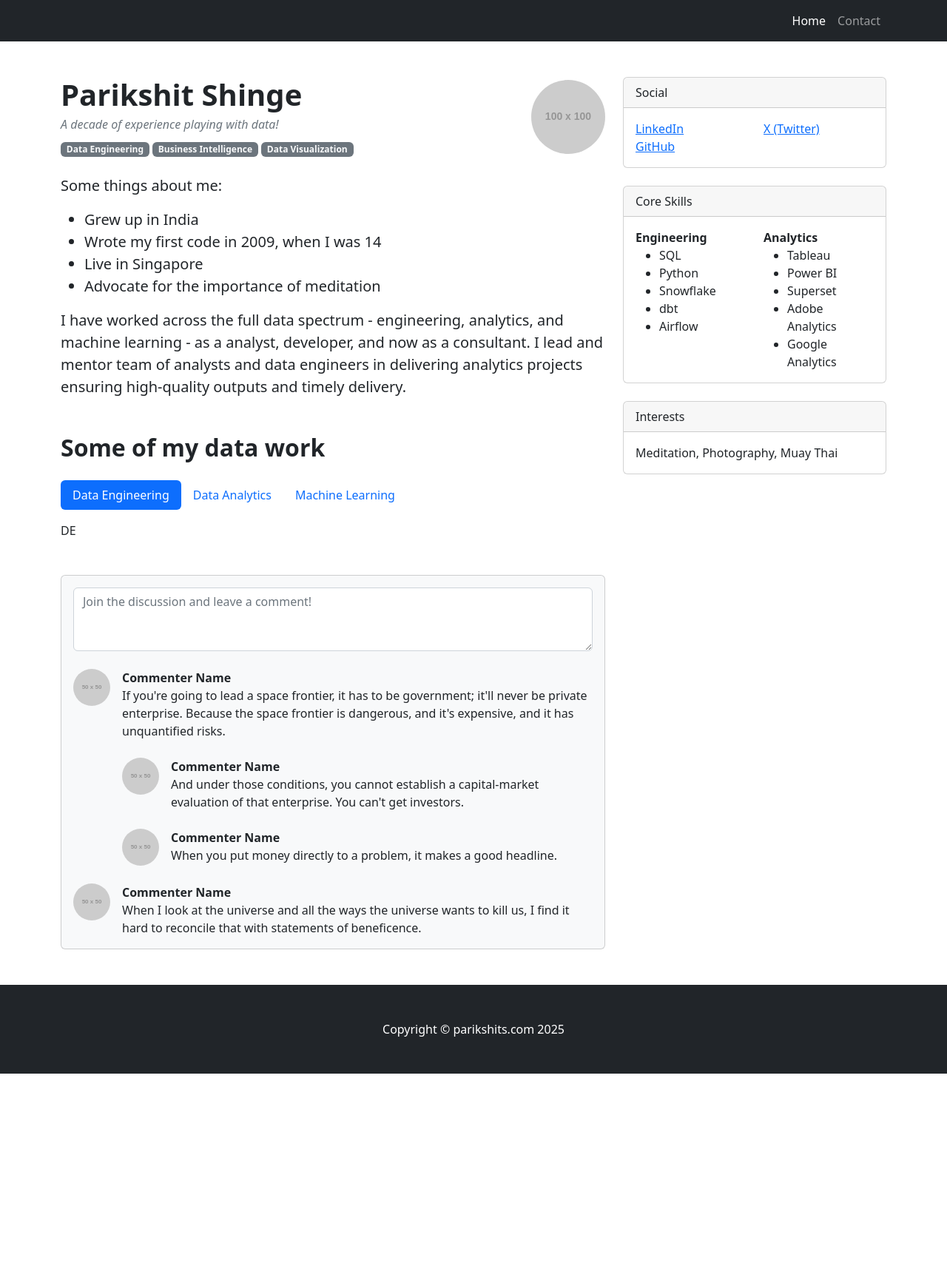
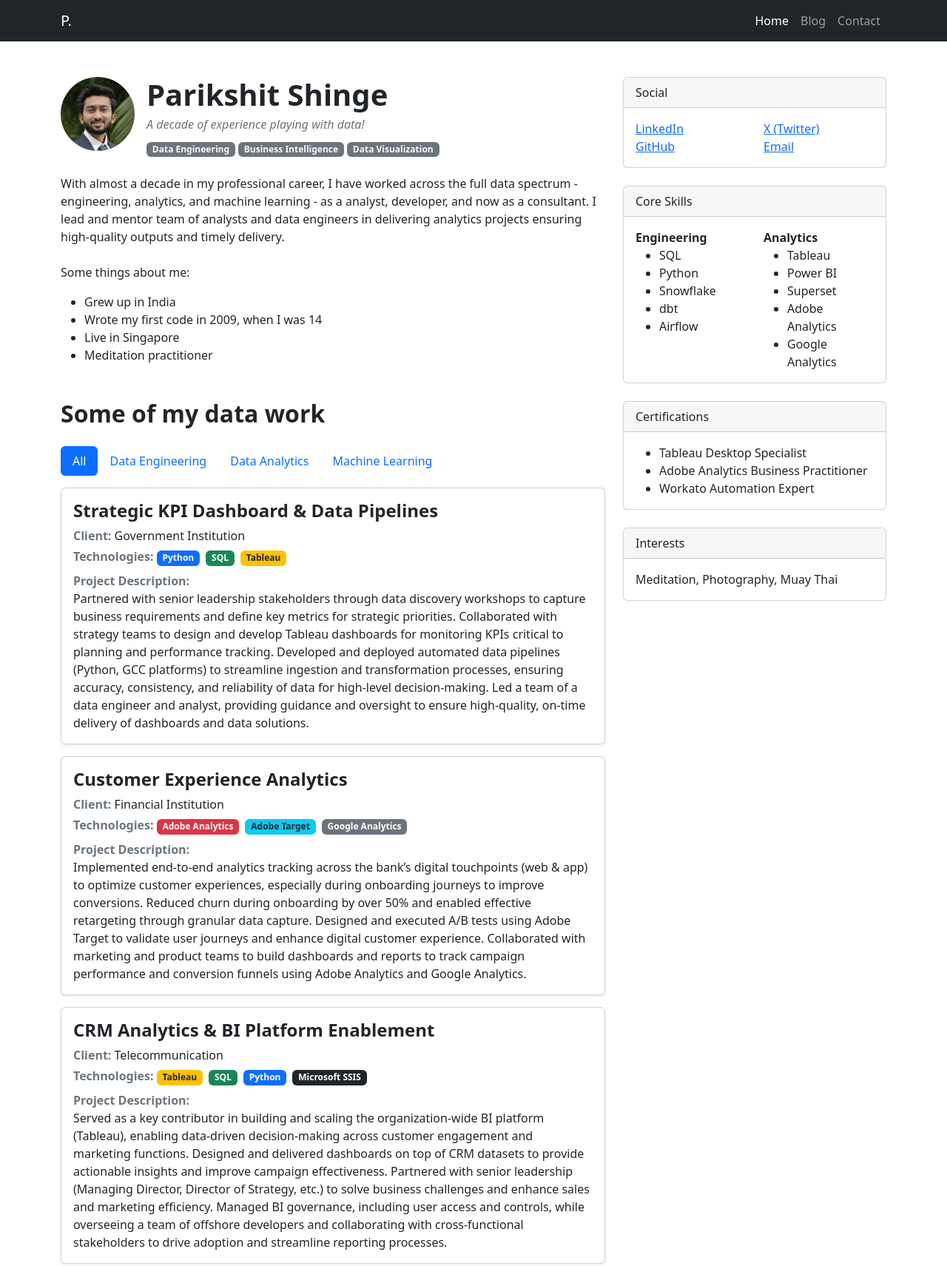
Before and after one commit to parikshitshinge/my-website, a plain HTML site: page index.html in a window 1280 px wide. Shown: the top 1711 px of the page at 74% size. Before the commit the page ends 1451 px from the top, so only its background shows below. Drawn offline with nearby package versions, Linux system fonts and the light colour scheme; placeholder pictures from the web are drawn by us.

Commit message:
Added projects

```diff
--- a/index.html
+++ b/index.html
@@ -7,7 +7,7 @@
         <meta name="author" content="" />
         <title>Parikshit</title>
         <!-- Favicon-->
-        <link rel="icon" type="image/x-icon" href="assets/favicon.ico" />
+        <link rel="icon" type="image/x-icon" href="assets/p.svg" />
         <!-- Core theme CSS (includes Bootstrap)-->
         <link href="css/styles.css" rel="stylesheet" />
     </head>
@@ -15,17 +15,39 @@
         <!-- Responsive navbar-->
         <nav class="navbar navbar-expand-lg navbar-dark bg-dark">
             <div class="container">
-                <a class="navbar-brand" href="#!"></a>
+                <a class="navbar-brand" href="#!" >P.</a>
                 <button class="navbar-toggler" type="button" data-bs-toggle="collapse" data-bs-target="#navbarSupportedContent" aria-controls="navbarSupportedContent" aria-expanded="false" aria-label="Toggle navigation"><span class="navbar-toggler-icon"></span></button>
                 <div class="collapse navbar-collapse" id="navbarSupportedContent">
                     <ul class="navbar-nav ms-auto mb-2 mb-lg-0">
                         <li class="nav-item"><a class="nav-link active" aria-current="page" href="#">Home</a></li>
-                        <li class="nav-item"><a class="nav-link" href="#!">Contact</a></li>
+                        <li class="nav-item"><a class="nav-link" href="#!">Blog</a></li>
+                        <li class="nav-item"><a class="nav-link" data-bs-toggle="modal" data-bs-target="#contactModal">Contact</a></li>
 
                     </ul>
                 </div>
             </div>
         </nav>
+
+                <!-- Contact modal-->
+        <div class="modal fade" tabindex="-1" id="contactModal">
+        <div class="modal-dialog modal-dialog-centered">
+            <div class="modal-content">
+            <div class="modal-header">
+                <h5 class="modal-title">Contact</h5>
+                <button type="button" class="btn-close" data-bs-dismiss="modal" aria-label="Close"></button>
+            </div>
+            <div class="modal-body">
+                <p>My email: <a href="mailto:shinge.parikshit@gmail.com">shinge.parikshit@gmail.com</a></p>
+                <p>Visit "Social" section for social links :)</p>
+            </div>
+            <div class="modal-footer">
+                <button type="button" class="btn btn-primary" data-bs-dismiss="modal" onclick="navigator.clipboard.writeText('shinge.parikshit@gmail.com');">Copy email</button>
+            </div>
+            </div>
+        </div>
+        </div>
+
+
         <!-- Page content-->
         <div class="container mt-5">
             <div class="row">
@@ -33,7 +55,11 @@
                     <!-- Post content-->
                     <article>
                         <!-- Post header-->
-                        <header class="mb-4 d-flex align-items-center justify-content-between">
+                        <header class="mb-4 d-flex align-items-start">
+                            <!-- Profile image -->
+                            <div class="flex-shrink-0 me-3">
+                                <img class="rounded-circle" src="assets/my-pic.jpg" alt="Profile picture" width="100" height="100"/>
+                            </div>
                             <div>
                                 <!-- Post title-->
                                 <h1 class="fw-bolder mb-1">Parikshit Shinge</h1>
@@ -44,86 +70,122 @@
                                 <a class="badge bg-secondary text-decoration-none link-light" href="#!">Business Intelligence</a>
                                 <a class="badge bg-secondary text-decoration-none link-light" href="#!">Data Visualization</a>
                             </div>
-                            <!-- Profile image -->
-                            <div class="flex-shrink-0 ms-3">
-                                <img class="rounded-circle" src="https://dummyimage.com/100x100/ced4da/6c757d.jpg" alt="Profile picture" />
-                            </div>
+
                         </header>
                         <!-- Post content-->
                         <section class="mb-5">
-                            <p class="fs-5 mb-3">Some things about me:
-                                <ul class="list-styled mb-0 fs-5">
+
+                            <p class="mb-4">With almost a decade in my professional career, I have worked across the full data spectrum - engineering, analytics, and machine learning - as a analyst, developer, and now as a consultant.
+                                I lead and mentor team of analysts and data engineers in delivering analytics projects ensuring high-quality outputs and timely delivery.
+
+                            </p>
+                            <p class="mb-3">Some things about me:
+                                <ul class="list-styled mb-0">
                                     <li>Grew up in India</li>
                                     <li>Wrote my first code in 2009, when I was 14</li>
                                     <li>Live in Singapore</li>
-                                    <li>Advocate for the importance of meditation</li>
+                                    <li>Meditation practitioner</li>
                                 </ul>
-
                             </p>
-                            <p class="fs-5 mb-4">I have worked across the full data spectrum - engineering, analytics, and machine learning - as a analyst, developer, and now as a consultant. I lead and mentor team of analysts and data engineers in delivering analytics projects ensuring high-quality outputs and timely delivery.</p>
                             <h2 class="fw-bolder mb-4 mt-5">Some of my data work</h2>
 
+                            <!-- Data projects -->
                             <ul class="nav nav-pills mb-3" id="pills-tab" role="tablist">
-                            <li class="nav-item" role="presentation">
-                                <button class="nav-link active" id="pills-home-tab" data-bs-toggle="pill" data-bs-target="#pills-home" type="button" role="tab" aria-controls="pills-home" aria-selected="true">Data Engineering</button>
-                            </li>
-                            <li class="nav-item" role="presentation">
-                                <button class="nav-link" id="pills-profile-tab" data-bs-toggle="pill" data-bs-target="#pills-profile" type="button" role="tab" aria-controls="pills-profile" aria-selected="false">Data Analytics</button>
-                            </li>
-                            <li class="nav-item" role="presentation">
-                                <button class="nav-link" id="pills-contact-tab" data-bs-toggle="pill" data-bs-target="#pills-contact" type="button" role="tab" aria-controls="pills-contact" aria-selected="false">Machine Learning</button>
-                            </li>
+                                <li class="nav-item" role="presentation">
+                                    <button class="nav-link active" id="pills-all-tab" data-bs-toggle="pill" data-bs-target="#pills-all" type="button" role="tab" aria-controls="pills-all" aria-selected="true">All</button>
+                                </li>
+                                <li class="nav-item" role="presentation">
+                                    <button class="nav-link" id="pills-de-tab" data-bs-toggle="pill" data-bs-target="#pills-de" type="button" role="tab" aria-controls="pills-de" aria-selected="true">Data Engineering</button>
+                                </li>
+                                <li class="nav-item" role="presentation">
+                                    <button class="nav-link" id="pills-da-tab" data-bs-toggle="pill" data-bs-target="#pills-da" type="button" role="tab" aria-controls="pills-da" aria-selected="false">Data Analytics</button>
+                                </li>
+                                <li class="nav-item" role="presentation">
+                                    <button class="nav-link" id="pills-ml-tab" data-bs-toggle="pill" data-bs-target="#pills-ml" type="button" role="tab" aria-controls="pills-ml" aria-selected="false">Machine Learning</button>
+                                </li>
                             </ul>
+
                             <div class="tab-content" id="pills-tabContent">
-                            <div class="tab-pane fade show active" id="pills-home" role="tabpanel" aria-labelledby="pills-home-tab">DE</div>
-                            <div class="tab-pane fade" id="pills-profile" role="tabpanel" aria-labelledby="pills-profile-tab">DA</div>
-                            <div class="tab-pane fade" id="pills-contact" role="tabpanel" aria-labelledby="pills-contact-tab">ML</div>
+                                <div class="tab-pane fade show active" id="pills-all" role="tabpanel" aria-labelledby="pills-all-tab"></div>
+                                <div class="tab-pane fade" id="pills-de" role="tabpanel" aria-labelledby="pills-de-tab"></div>
+                                <div class="tab-pane fade" id="pills-da" role="tabpanel" aria-labelledby="pills-da-tab"></div>
+                                <div class="tab-pane fade" id="pills-ml" role="tabpanel" aria-labelledby="pills-ml-tab"></div>
                             </div>
+
+                            <!-- Projects -->
+                            <div class="container-fluid px-0 my-2">
+                            <ul class="list-unstyled mb-0">
+
+                                <!-- Project 1 -->
+                                <li>
+                                <div class="card shadow-sm mb-3">
+                                    <div class="card-body p-3">
+                                    <h4 class="fw-bold mb-2">Strategic KPI Dashboard & Data Pipelines</h4>
+                                    <p class="mb-1"><span class="fw-semibold text-muted">Client:</span> Government Institution</p>
+                                    <p class="mb-2">
+                                        <span class="fw-semibold text-muted">Technologies:</span>
+                                        <span class="badge bg-primary me-1">Python</span>
+                                        <span class="badge bg-success me-1">SQL</span>
+                                        <span class="badge bg-warning text-dark">Tableau</span>
+                                    </p>
+                                    <p class="text-dark mb-0">
+                                        <span class="fw-semibold text-muted">Project Description:</span><br>
+                                        Partnered with senior leadership stakeholders through data discovery workshops to capture business requirements and define key metrics for strategic priorities. Collaborated with strategy teams to design and develop Tableau dashboards for monitoring KPIs critical to planning and performance tracking. Developed and deployed automated data pipelines (Python, GCC platforms) to streamline ingestion and transformation processes, ensuring accuracy, consistency, and reliability of data for high-level decision-making. Led a team of a data engineer and analyst, providing guidance and oversight to ensure high-quality, on-time delivery of dashboards and data solutions.
+                                    </p>
+                                    </div>
+                                </div>
+                                </li>
+
+                                <!-- Project 2 -->
+                                <li>
+                                <div class="card shadow-sm mb-3">
+                                    <div class="card-body p-3">
+                                    <h4 class="fw-bold mb-2">Customer Experience Analytics</h4>
+                                    <p class="mb-1"><span class="fw-semibold text-muted">Client:</span> Financial Institution</p>
+                                    <p class="mb-2">
+                                        <span class="fw-semibold text-muted">Technologies:</span>
+                                        <span class="badge bg-danger me-1">Adobe Analytics</span>
+                                        <span class="badge bg-info text-dark me-1">Adobe Target</span>
+                                        <span class="badge bg-secondary">Google Analytics</span>
+                                    </p>
+                                    <p class="text-dark mb-0">
+                                        <span class="fw-semibold text-muted">Project Description:</span><br>
+                                        Implemented end-to-end analytics tracking across the bank’s digital touchpoints (web & app) to optimize customer experiences, especially during onboarding journeys to improve conversions. Reduced churn during onboarding by over 50% and enabled effective retargeting through granular data capture. Designed and executed A/B tests using Adobe Target to validate user journeys and enhance digital customer experience. Collaborated with marketing and product teams to build dashboards and reports to track campaign performance and conversion funnels using Adobe Analytics and Google Analytics.
+                                    </p>
+                                    </div>
+                                </div>
+                                </li>
+
+                                <!-- Project 3 -->
+                                <li>
+                                <div class="card shadow-sm mb-3">
+                                    <div class="card-body p-3">
+                                    <h4 class="fw-bold mb-2">CRM Analytics & BI Platform Enablement</h4>
+                                    <p class="mb-1"><span class="fw-semibold text-muted">Client:</span> Telecommunication</p>
+                                    <p class="mb-2">
+                                        <span class="fw-semibold text-muted">Technologies:</span>
+                                        <span class="badge bg-warning text-dark me-1">Tableau</span>
+                                        <span class="badge bg-success me-1">SQL</span>
+                                        <span class="badge bg-primary me-1">Python</span>
+                                        <span class="badge bg-dark">Microsoft SSIS</span>
+                                    </p>
+                                    <p class="text-dark mb-0">
+                                        <span class="fw-semibold text-muted">Project Description:</span><br>
+                                        Served as a key contributor in building and scaling the organization-wide BI platform (Tableau), enabling data-driven decision-making across customer engagement and marketing functions. Designed and delivered dashboards on top of CRM datasets to provide actionable insights and improve campaign effectiveness. Partnered with senior leadership (Managing Director, Director of Strategy, etc.) to solve business challenges and enhance sales and marketing efficiency. Managed BI governance, including user access and controls, while overseeing a team of offshore developers and collaborating with cross-functional stakeholders to drive adoption and streamline reporting processes.
+                                    </p>
+                                    </div>
+                                </div>
+                                </li>
+
+                            </ul>
+                            </div>
+
+
+
 
                         </section>
                     </article>
-                    <!-- Comments section-->
-                    <section class="mb-5">
-                        <div class="card bg-light">
-                            <div class="card-body">
-                                <!-- Comment form-->
-                                <form class="mb-4"><textarea class="form-control" rows="3" placeholder="Join the discussion and leave a comment!"></textarea></form>
-                                <!-- Comment with nested comments-->
-                                <div class="d-flex mb-4">
-                                    <!-- Parent comment-->
-                                    <div class="flex-shrink-0"><img class="rounded-circle" src="https://dummyimage.com/50x50/ced4da/6c757d.jpg" alt="..." /></div>
-                                    <div class="ms-3">
-                                        <div class="fw-bold">Commenter Name</div>
-                                        If you're going to lead a space frontier, it has to be government; it'll never be private enterprise. Because the space frontier is dangerous, and it's expensive, and it has unquantified risks.
-                                        <!-- Child comment 1-->
-                                        <div class="d-flex mt-4">
-                                            <div class="flex-shrink-0"><img class="rounded-circle" src="https://dummyimage.com/50x50/ced4da/6c757d.jpg" alt="..." /></div>
-                                            <div class="ms-3">
-                                                <div class="fw-bold">Commenter Name</div>
-                                                And under those conditions, you cannot establish a capital-market evaluation of that enterprise. You can't get investors.
-                                            </div>
-                                        </div>
-                                        <!-- Child comment 2-->
-                                        <div class="d-flex mt-4">
-                                            <div class="flex-shrink-0"><img class="rounded-circle" src="https://dummyimage.com/50x50/ced4da/6c757d.jpg" alt="..." /></div>
-                                            <div class="ms-3">
-                                                <div class="fw-bold">Commenter Name</div>
-                                                When you put money directly to a problem, it makes a good headline.
-                                            </div>
-                                        </div>
-                                    </div>
-                                </div>
-                                <!-- Single comment-->
-                                <div class="d-flex">
-                                    <div class="flex-shrink-0"><img class="rounded-circle" src="https://dummyimage.com/50x50/ced4da/6c757d.jpg" alt="..." /></div>
-                                    <div class="ms-3">
-                                        <div class="fw-bold">Commenter Name</div>
-                                        When I look at the universe and all the ways the universe wants to kill us, I find it hard to reconcile that with statements of beneficence.
-                                    </div>
-                                </div>
-                            </div>
-                        </div>
-                    </section>
+
                 </div>
                 <!-- Side widgets-->
                 <div class="col-lg-4">
@@ -141,6 +203,7 @@
                                 <div class="col-sm-6">
                                     <ul class="list-unstyled mb-0">
                                         <li><a href="#!">X (Twitter)</a></li>
+                                        <li><a href="mailto:shinge.parikshit@gmail.com">Email</a></li>
                                     </ul>
                                 </div>
                             </div>
@@ -176,6 +239,19 @@
                         </div>
                     </div>
 
+                    <!-- Certifications -->
+                    <div class="card mb-4">
+                        <div class="card-header">Certifications</div>
+                        <div class="card-body">
+                            <ul class="list-styled mb-0">
+                                <li>Tableau Desktop Specialist</li>
+                                <li>Adobe Analytics Business Practitioner</li>
+                                <li>Workato Automation Expert</li>
+                            </ul>
+                        </div>
+                    </div>
+
+
                     <!-- Interests-->
                     <div class="card mb-4">
                         <div class="card-header">Interests</div>
```
Also changed, not shown: assets/my-pic.jpg (added), assets/p.svg (added), css/styles.css, 1 other file.
